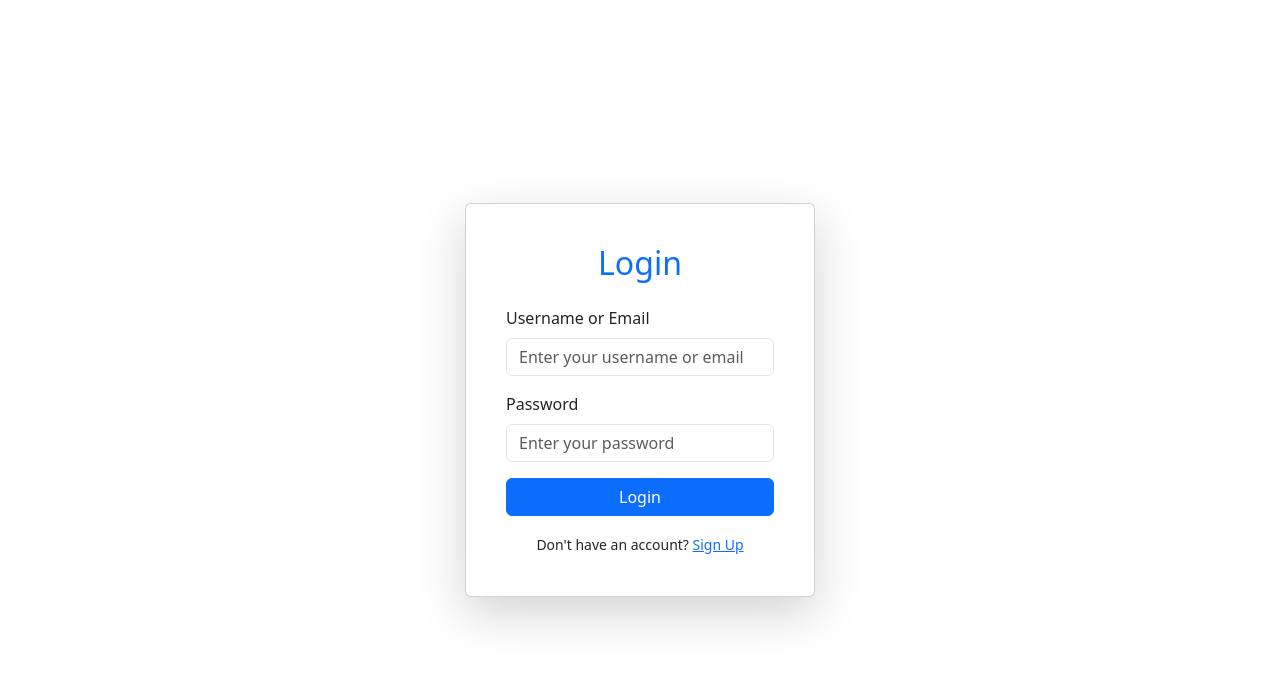
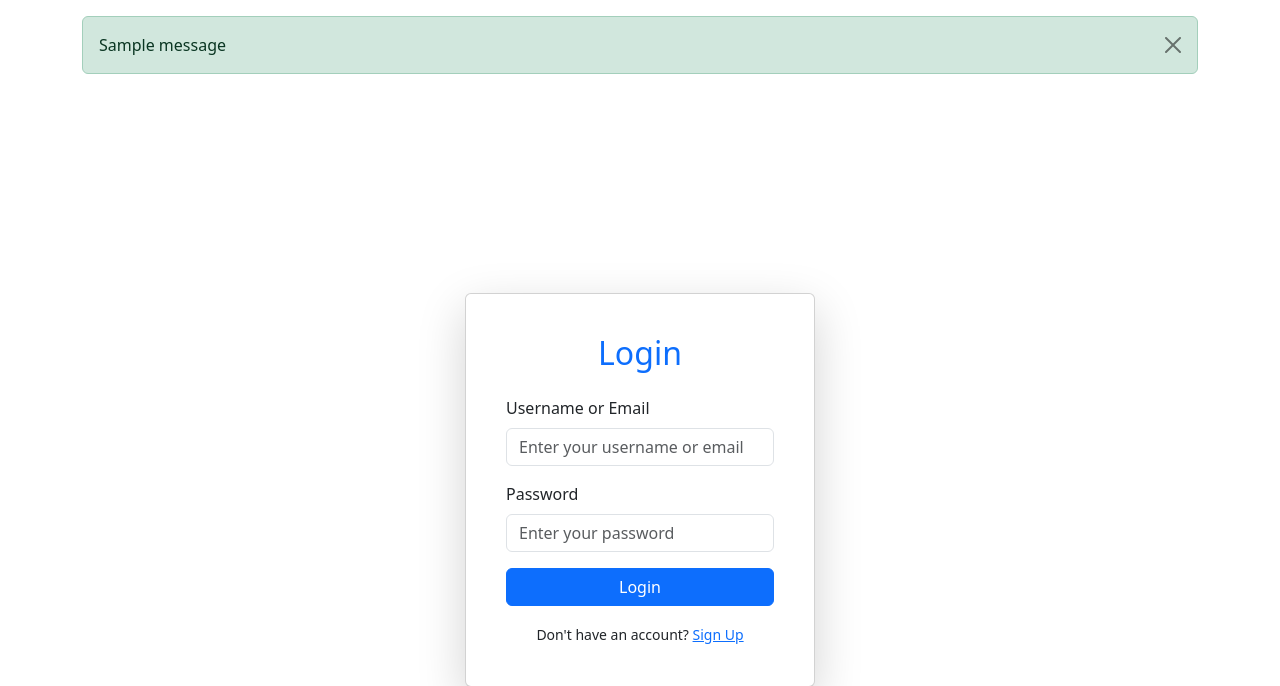
Before and after one commit to 2003HARSH/ReaderSphere, a Flask app: a page that uses backend/templates/base.html in a window 1280 px wide. Shown: the part 56-742 px from the top of the page. Before the commit the page ends 675 px from the top, so only its background shows below. Run offline with Flask 3, Linux system fonts and the light colour scheme; tables that the repository leaves empty hold one stand-in row (values such as "Sample post"); one stand-in notice (Sample message) is shown; some libraries are stand-ins or nearby versions.

Commit message:
Added flash messages

```diff
--- a/backend/templates/base.html
+++ b/backend/templates/base.html
@@ -30,12 +30,28 @@
                     <li class="nav-item"><a class="nav-link" href="/messages">Messages</a></li>
                     <li class="nav-item"><a class="nav-link" href="/groups">Groups</a></li>
                     <li class="nav-item"><a class="nav-link" href="/books">Books</a></li>
-                    <li class="nav-item"><a class="nav-link" href="/logout">Logout</a></li>
+                    <li class="nav-item"><a class="nav-link" href="{{url_for('auth_manager.logout')}}">Logout</a></li>
                     {% endif %}
                 </ul>
             </div>
         </div>
     </nav>
+
+    <!-- Flash Messages Block -->
+    {% with messages = get_flashed_messages(with_categories=true) %}
+    {% if messages %}
+        <div class="container mt-3">
+        {% for category, message in messages %}
+            {# Map 'error' category to 'danger' for red Bootstrap alerts #}
+            {% set alert_class = 'danger' if category == 'error' else category %}
+            <div class="alert alert-{{ alert_class }} alert-dismissible fade show" role="alert">
+                {{ message }}
+                <button type="button" class="btn-close" data-bs-dismiss="alert" aria-label="Close"></button>
+            </div>
+        {% endfor %}
+        </div>
+    {% endif %}
+    {% endwith %}
 
     <!-- Main Content -->
     {% block content %}{% endblock %}
```
